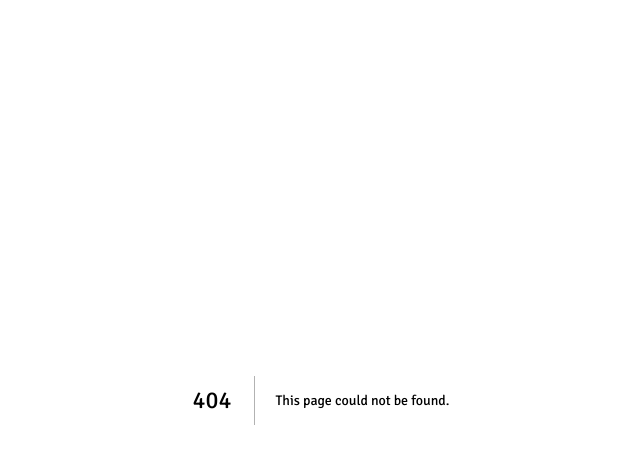
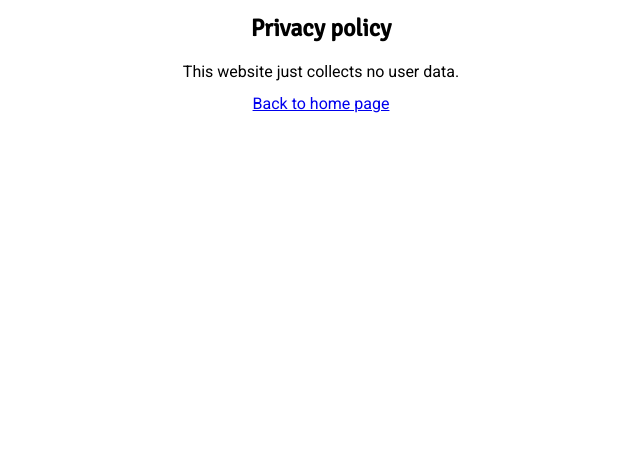
Before and after one commit to giancosta86/giancosta86.github.io, a Next.js app: page /privacy in a window 1280 px wide. Before the commit this address had no page. Shown: the top 464 px of the page, without its empty margins (319-959 px from the left). Built offline with nearby package versions, Linux system fonts and the light colour scheme; a web font is replaced by a local one.

Commit message:
Restore the privacy policy

```diff
--- /dev/null
+++ b/pages/privacy.tsx
@@ -0,0 +1,15 @@
+import Link from "next/link"
+
+export default function Privacy() {
+  return (
+    <article className="centered">
+      <h1>Privacy policy</h1>
+
+      <main>
+        <p>This website just collects no user data.</p>
+
+        <Link href="/">Back to home page</Link>
+      </main>
+    </article>
+  )
+}
--- /dev/null
+++ b/styles/article.scss
@@ -0,0 +1,21 @@
+article {
+  padding: 1em;
+
+  &.centered {
+    text-align: center;
+  }
+
+  h1 {
+    margin-bottom: 1em;
+  }
+
+  main {
+    width: 75%;
+    margin-left: auto;
+    margin-right: auto;
+
+    p {
+      margin-bottom: 1em;
+    }
+  }
+}
--- a/styles/elements.scss
+++ b/styles/elements.scss
@@ -28,3 +28,11 @@ h2 {
   margin-bottom: 1em;
   font-family: "Signika", sans-serif;
 }
+
+footer.mainFooter {
+  text-align: center;
+  font-size: 0.75em;
+  margin-bottom: 0.75em;
+  padding-top: 0.5em;
+  border-top: 1px dotted silver;
+}
--- a/styles/main.scss
+++ b/styles/main.scss
@@ -5,3 +5,5 @@
 @import "elements.scss";
 
 @import "learning.scss";
+
+@import "article.scss";
```
Also changed, not shown: pages/index.tsx (+20 -11 lines). Lines whose indentation alone changed are shown as unchanged.
